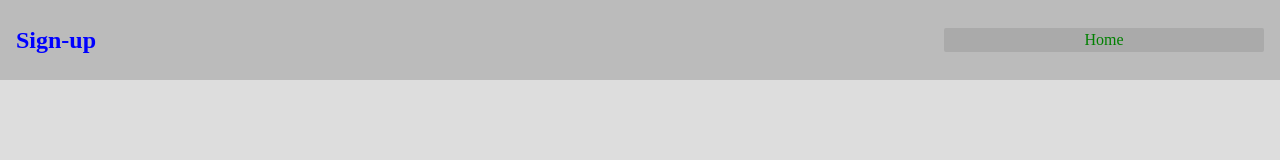
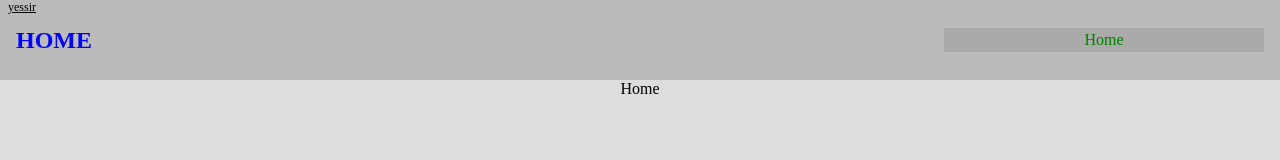
Before and after one commit to zcarpen/BudgetMotivation2.0.0, a React (Vite) app in the folder frontend/: page / in a window 1280 px wide. Before the commit this address had no page. Shown: the top 160 px of the page. Built offline with nearby package versions, Linux system fonts and the light colour scheme.

Commit message:
sets up routes with dynamic title changing

```diff
--- a/frontend/src/App.tsx
+++ b/frontend/src/App.tsx
@@ -6,21 +6,24 @@ import Nav from './components/Nav'
 import Home from './routes/Home';
 import Motivation from './routes/Motivation';
 import Charts from './routes/Charts';
+import { UserInfoProvider } from './context/UserContext';
 
 function App() {
   return (
+    <UserInfoProvider>
       <Container>
         <Router>
           <Nav />
           <Routes>
+            <Route path='/' element={<Home />} />
             <Route path='/sign-up' element={<SignUp />} />
             <Route path='/login' element={<Login />} />
-          <Route path='/home' element={<Home />} />
             <Route path='/motivation' element={<Motivation />} />
             <Route path='/charts' element={<Charts />} />
           </Routes>
         </Router>
       </Container>
+    </UserInfoProvider>
   )
 }
 
--- a/frontend/src/components/Nav.tsx
+++ b/frontend/src/components/Nav.tsx
@@ -1,12 +1,17 @@
+import UserContext from '../context/UserContext';
+import {useContext} from 'react';
 import styled from 'styled-components';
 import Select from './Select';
 
 function Nav() {
+  const ctx: any = useContext(UserContext);
+  console.log(ctx)
     // only if loggedIn is true should the select menu be visible
   return (
     <NavContainer>
-        <Title>Sign-up</Title>
-        <Select />
+        <Title>{ctx.userData.selectedRoute.toUpperCase()}</Title>
+        <Select/>
+        <CurrentUser>yessir</CurrentUser>
     </NavContainer>
   )
 }
@@ -19,6 +24,7 @@ const NavContainer = styled.div({
     backgroundColor: "#bbb",
     width: "100%",
     padding: "0 1rem",
+    position: "relative",
 })
 
 const Title = styled.h2({
@@ -28,5 +34,17 @@ const Title = styled.h2({
     boxShadow: "3px 3px 3px 0.5"
 })
 
+const CurrentUser = styled.p({
+  position: "absolute",
+  top: "0",
+  left: "0",
+  transform: "translateX(50%)",
+  textDecoration: "underline",
+  padding: "0 5px",
+  margin: "0",
+  borderRadius: "10px",
+  fontSize: "12px",
+})
+
 
 export default Nav
--- a/frontend/src/components/Select.tsx
+++ b/frontend/src/components/Select.tsx
@@ -1,8 +1,11 @@
 import {useState} from 'react'
 import styles from 'styled-components';
 import {Link} from 'react-router-dom';
+import {useContext} from 'react';
+import UserContext from '../context/UserContext';
 
 function Select() {
+    const ctx: any = useContext(UserContext);
     const [openSelect, setOpenSelect] = useState(false);
     const [selected, setSelected] = useState('Home');
 
@@ -12,19 +15,20 @@ function Select() {
 
     const changeSelected = (e: any) => {
         setSelected(e.target.id)
+        ctx.handleRedirect(e)
     }
   return (
     <Container>
         <Selected onClick={toggleSelect}>{selected}
             {openSelect && <Ul>
-                <Link to="/home" style={{textDecoration: 'none'}}>
-                    <ListItem id="Home" onClick={changeSelected}>Home</ListItem>
+                <Link to="/" style={{textDecoration: 'none'}}>
+                    <ListItem id="home" onClick={changeSelected}>Home</ListItem>
                 </Link>
                 <Link to="/motivation" style={{textDecoration: 'none'}}>
-                    <ListItem id="Motivation" onClick={changeSelected}>Motivation</ListItem>
+                    <ListItem id="motivation" onClick={changeSelected}>Motivation</ListItem>
                 </Link>
                 <Link to="/charts" style={{textDecoration: 'none'}}>
-                    <ListItem id="Charts" onClick={changeSelected}>Charts</ListItem>
+                    <ListItem id="charts" onClick={changeSelected}>Charts</ListItem>
                 </Link>
             </Ul>}
         </Selected>
--- /dev/null
+++ b/frontend/src/context/UserContext.tsx
@@ -0,0 +1,49 @@
+import {createContext, useState} from 'react';
+
+type UserData = {
+    monthlyBudget: number,
+    monthlyIncome: number,
+    password: 'string',
+    username: 'string',
+    visibleExpenses: string[],
+}
+
+const UserContext= createContext()
+export const UserInfoProvider = ({children}: any) => {
+
+    const [userData, setUserData] = useState({
+        userInfo: {
+            monthlyBudget: 0,
+            monthlyIncome: 0,
+            password: '',
+            username: '',
+            visibleExpenses: [],
+        },
+        transactions: [],
+        isLoggedIn: false,
+        selectedRoute: 'home',
+
+    })
+
+    const handleLoggedIn = () => {
+        setUserData({
+            ...userData,
+            isLoggedIn: !userData.isLoggedIn
+        })
+
+    }
+
+    const handleRedirect = (e: any) => {
+        debugger;
+        setUserData({
+            ...userData,
+            selectedRoute: e.target.id
+        })
+    }
+
+    return <UserContext.Provider value={{userData, handleRedirect, handleLoggedIn}}>
+        {children}
+    </UserContext.Provider>
+}
+
+export default UserContext;
--- a/frontend/src/routes/Login.tsx
+++ b/frontend/src/routes/Login.tsx
@@ -1,5 +1,5 @@
 import {useState} from 'react';
-import {Link} from 'react-router-dom';
+import {Link, useNavigate} from 'react-router-dom';
 import Form from '../core/loginAndSignUpForms/form';
 import Label from '../core/loginAndSignUpForms/label';
 import ButtonContainer from '../core/loginAndSignUpForms/buttonContainer';
@@ -19,22 +19,21 @@ function Login() {
 
   const [error, setError] = useState(false)
 
+  const navigate = useNavigate();
+
 
   const handleLogin = async (e: any) => {
     e.preventDefault();
 
     try {
-      console.log('trying')
-
-      console.log(formData)
-
       const result = await axios({
         method: 'post',
         url: 'http://localhost:3001/login',
         data: formData,
       })
-
+      console.log(result.data)
       window.localStorage.setItem("accessToken", result.data.accessToken)
+      navigate('/home', { replace: true})
       // save data into global context
       // redirect to main page
     } catch (err) {
@@ -88,6 +87,7 @@ const Container = styles.div({
 
 const Error = styles.h3({
   color: "red",
+  textAlign: "center"
 
 })
 
```
Also changed, not shown: 1 other file (tests, documents, lock files or other folders). Lines whose indentation alone changed are shown as unchanged.
